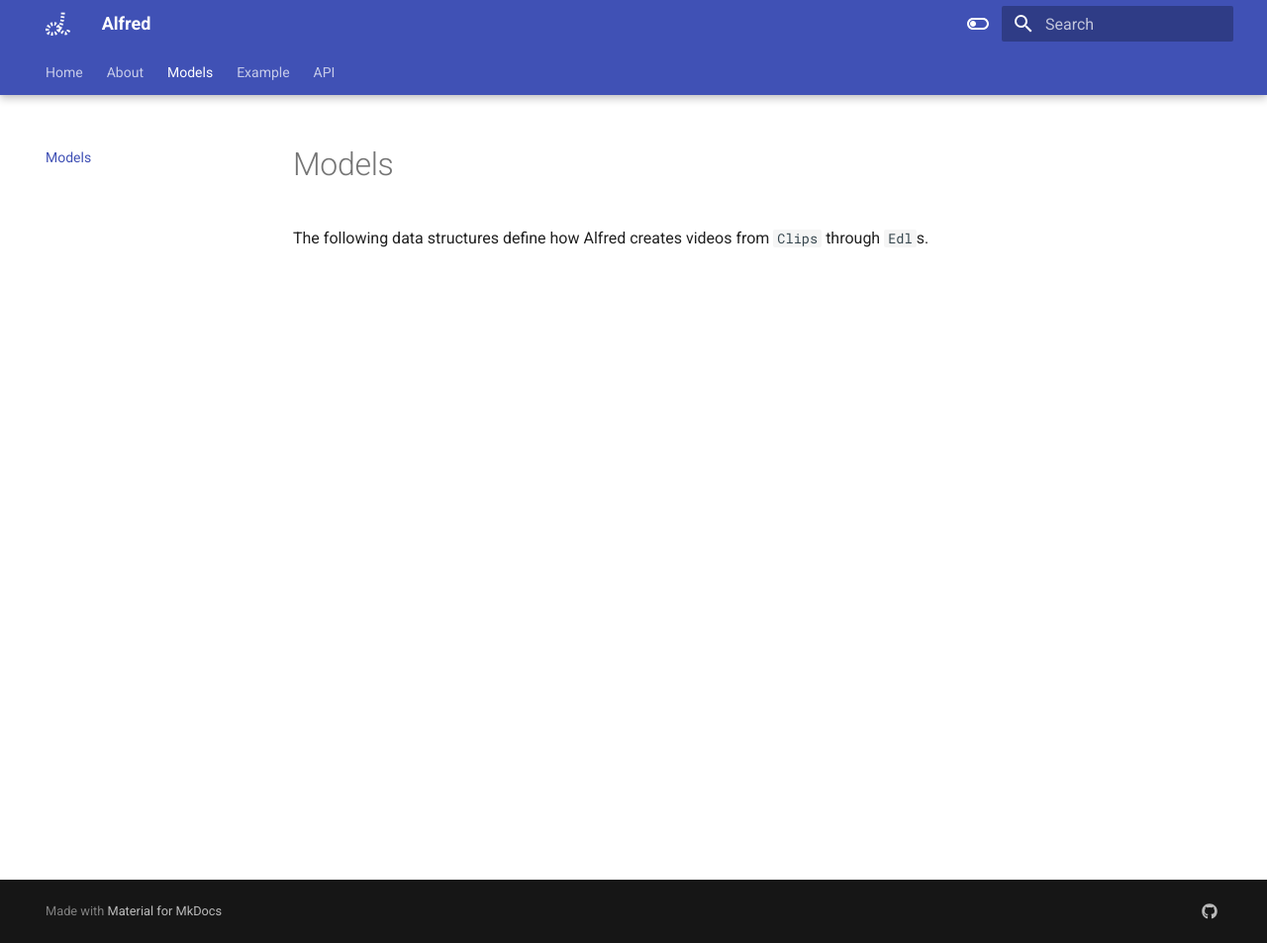
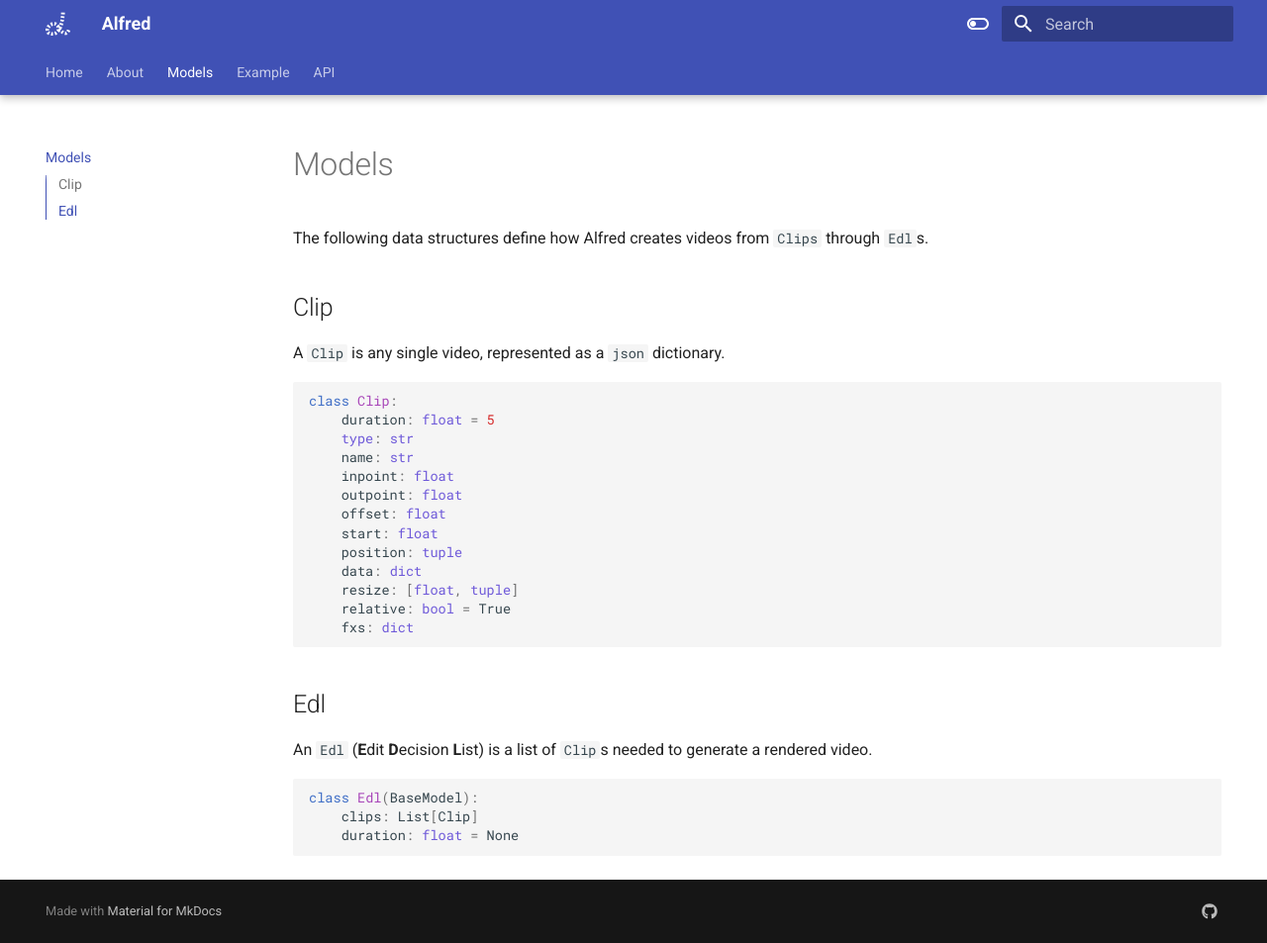
Before and after one commit to quaternionmedia/alfred, an MkDocs documentation site: the page built from docs/models.md, in a window 1280 px wide and 953 px high. Shown: the whole window at 99% size. Built offline with MkDocs 1.6.1 and Material for MkDocs 9.7.7, drawn with Linux system fonts in a browser that asks for light colours.

Commit message:
added basic models definitions

````diff
--- a/docs/models.md
+++ b/docs/models.md
@@ -1,3 +1,31 @@
 # Models
 
 The following data structures define how Alfred creates videos from `Clips` through `Edl`s.
+
+
+## Clip
+A `Clip` is any single video, represented as a `json` dictionary.
+
+```python
+class Clip:
+    duration: float = 5
+    type: str
+    name: str
+    inpoint: float
+    outpoint: float
+    offset: float
+    start: float
+    position: tuple
+    data: dict
+    resize: [float, tuple]
+    relative: bool = True
+    fxs: dict
+```
+
+## Edl
+An `Edl` (**E**dit **D**ecision **L**ist) is a list of `Clip`s needed to generate a rendered video.
+```python
+class Edl(BaseModel):
+    clips: List[Clip]
+    duration: float = None
+```
--- a/mkdocs.yml
+++ b/mkdocs.yml
@@ -18,7 +18,6 @@ theme:
   name: material
   logo: assets/al-white.png
   favicon: assets/al-white.png
-  icon: assets/al-white.svg
   palette:
     - media: "(prefers-color-scheme: dark)" #
       scheme: slate
````
